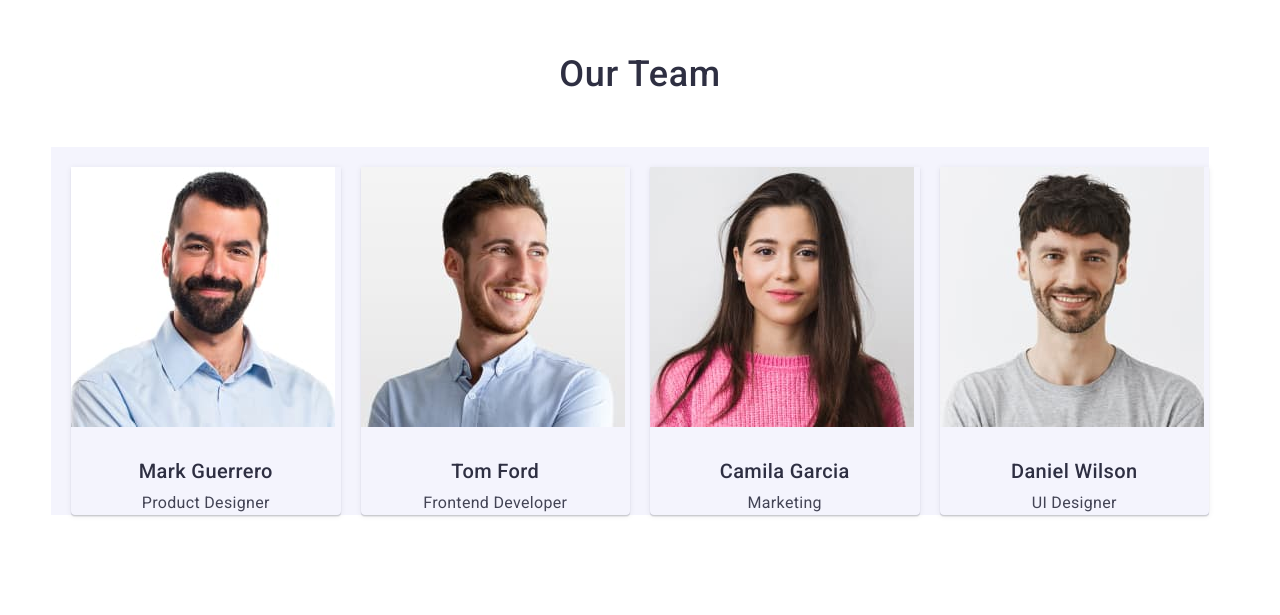
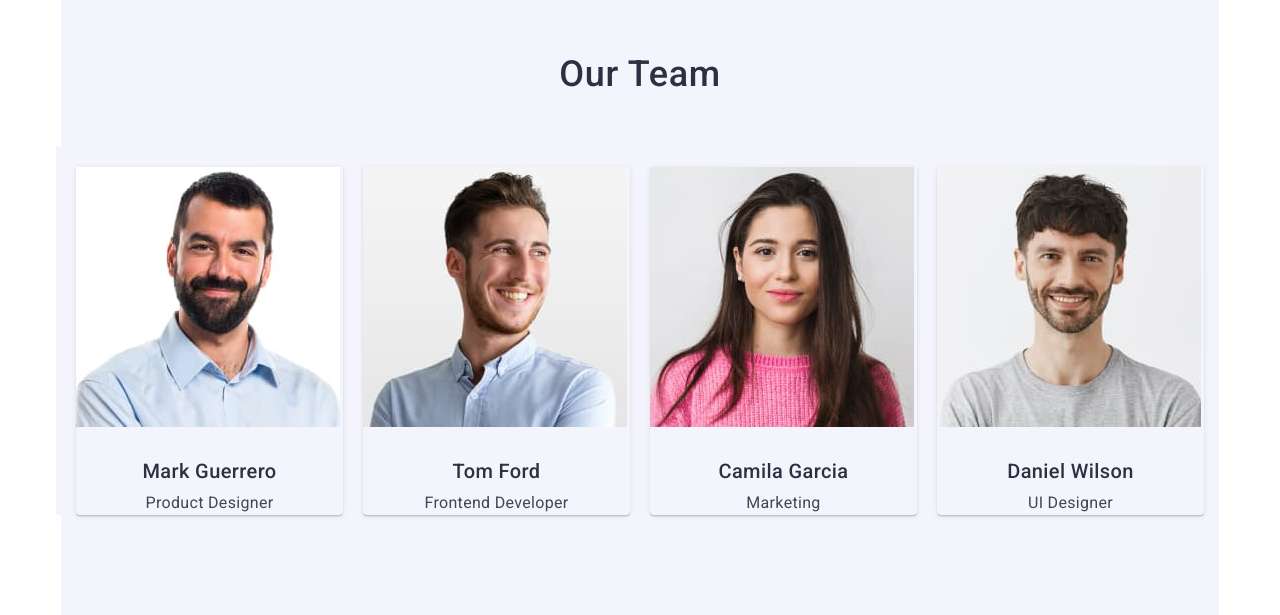
Before and after one commit to KlymentKim/goit-markup-hw-03, a plain HTML site: page index.html in a window 1280 px wide. Shown: the part 1785-2400 px from the top of the page. Drawn offline with nearby package versions, Linux system fonts and the light colour scheme.

Commit message:
fix code final

```diff
--- a/css/style.css
+++ b/css/style.css
@@ -48,6 +48,7 @@ img{
 body{
     font-family: 'Roboto', sans-serif;
     background-color: var(--primary-color-baground);
+
 }
 .visually-hidden {
     position: absolute;
@@ -64,8 +65,8 @@ body{
 .container{
     width: 1158px;
     margin: 0 auto;
-    padding-left: 10px;
-    padding-right: 10px;
+    padding-left: 15px;
+    padding-right: 15px;
 }
 .section{
     padding-top: 120px;
@@ -210,8 +211,12 @@ body{
 } */
 
             /* EMPLOYEERS */
+
+.section-employees-content > .section{
+    background-color: #F4F4FD;
+}
 .employee-wrapper-content{
-    background-color:var(--primary-color-baground);
+    background-color: #F4F4FD;
 }
 .employees-list{
     display: flex;
--- a/index.html
+++ b/index.html
@@ -89,9 +89,9 @@
             </div>
         </section>
 
-        <section class="section-employees-content section">
-            <div class="container employee-wrapper-content">
-                <h2 class="main-title-todo">Our Team</h2>
+        <section class="section-employees-content">
+            <div class="container employee-wrapper-content section">
+                <h2 class="main-title-todo ">Our Team</h2>
                 <ul class="employees-list">
                     <li class="employee-card"><img src="./images/employee1.jpg" alt="employee1" width="264" height="260">
                         <div class="employee-wrapper">
```
